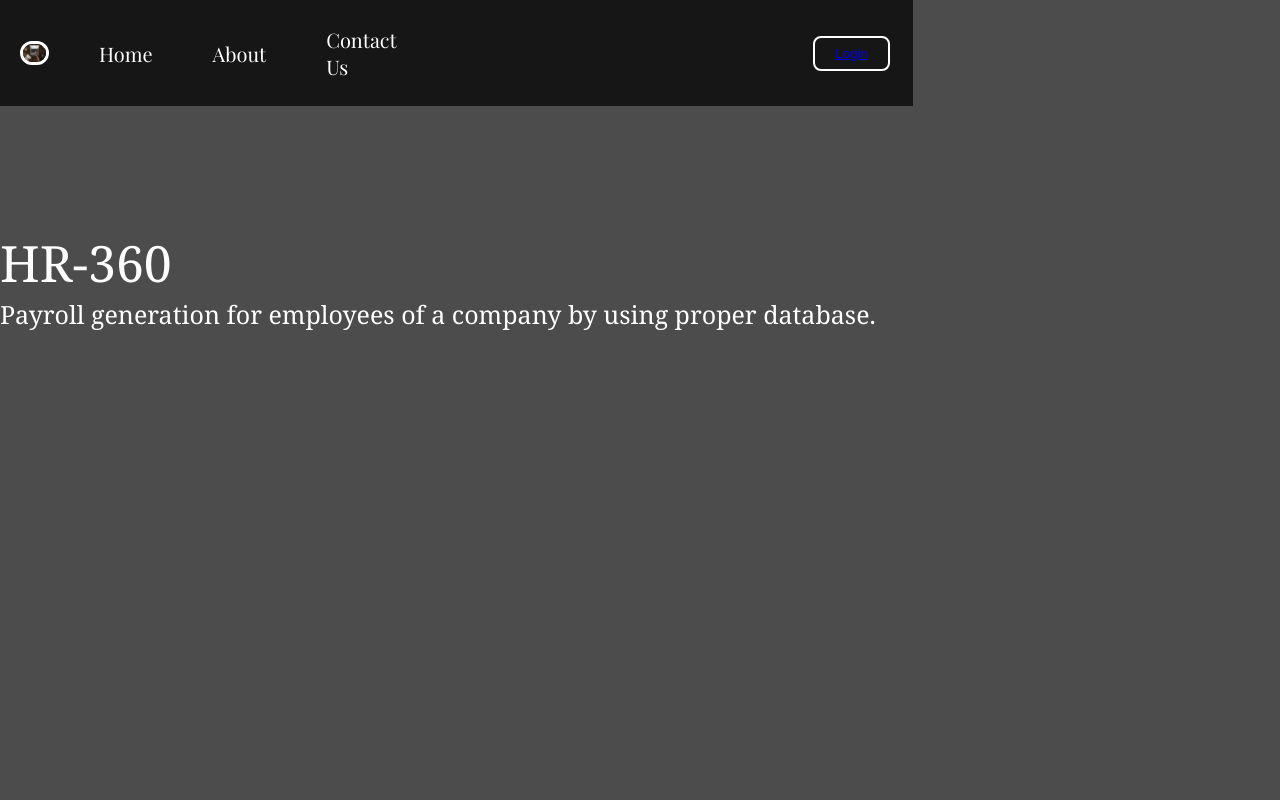
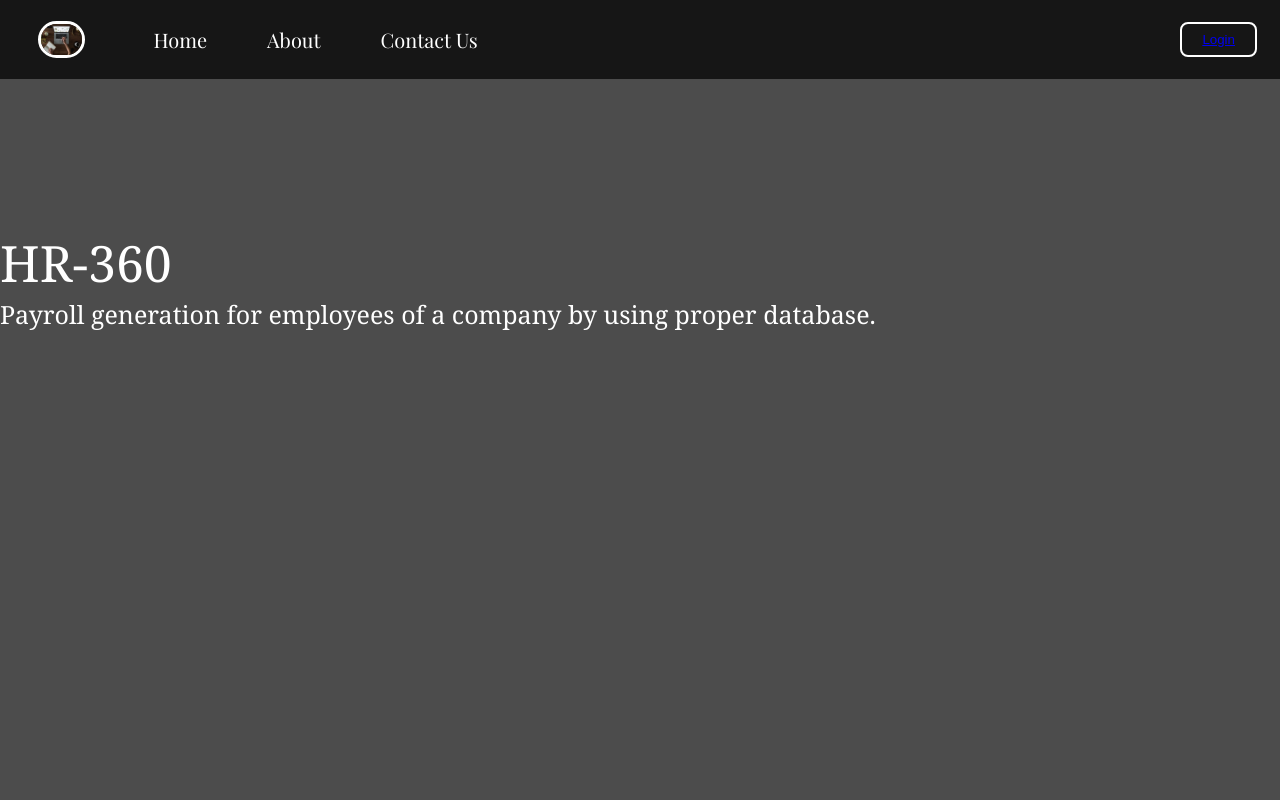
Before and after one commit to CTanm/Payroll-Management, a plain HTML site: page index.html in a window 1280 px wide. Shown: the top 800 px of the page. Drawn offline with nearby package versions, Linux system fonts and the light colour scheme.

Commit message:
updated the navbar

```diff
--- a/css/style.css
+++ b/css/style.css
@@ -18,7 +18,8 @@ html{
     border-radius: 50px;
 }
 .navbar{
-    display: flex;
+    display: inline-flex;
+    width: 100%;
     align-items: center;
     justify-content: center;
     position: fixed;
@@ -28,7 +29,7 @@ html{
 }
 .nav-list{
       width: 50%;
-
+     text-align: left;
      display: flex;
      align-items: center;
 }
```
